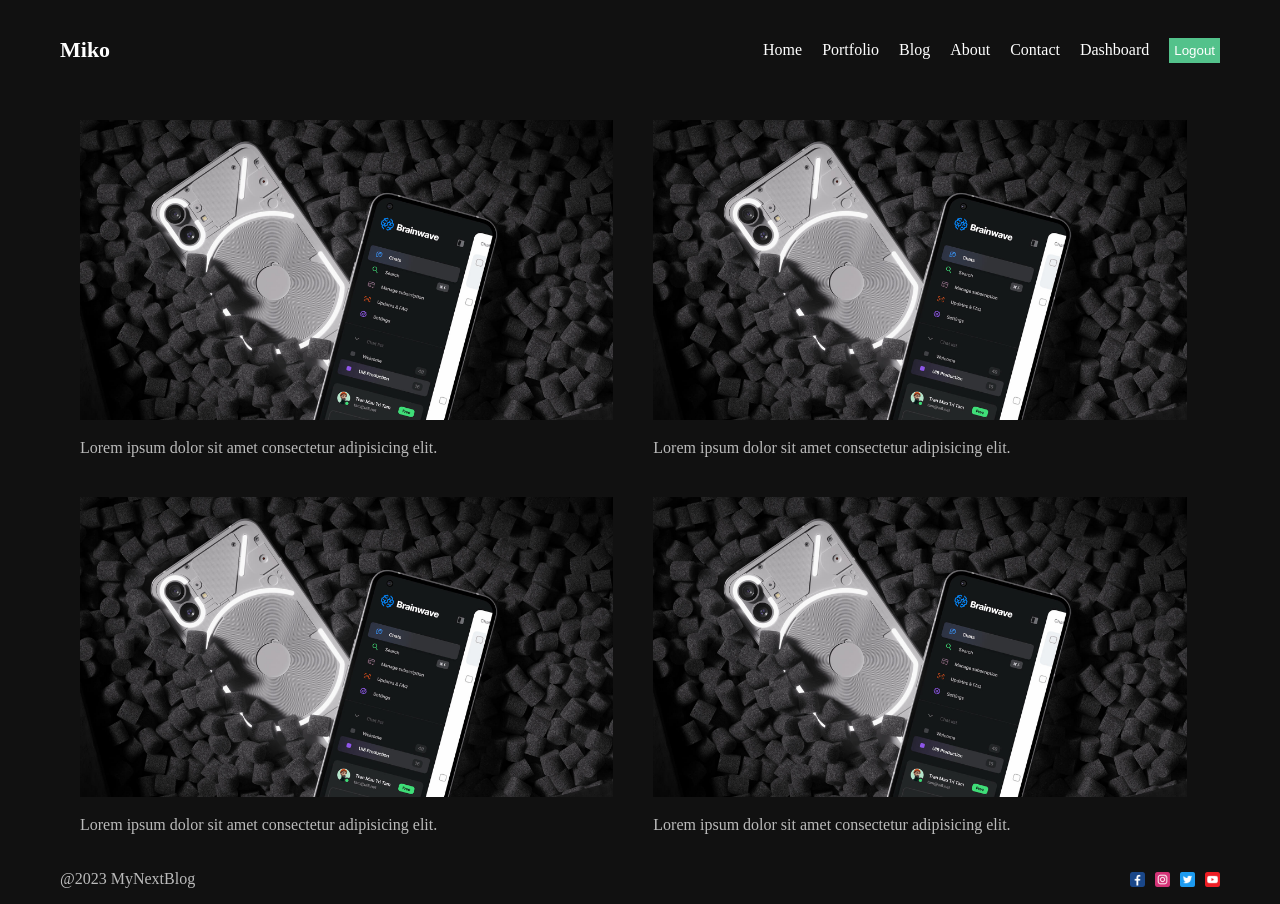
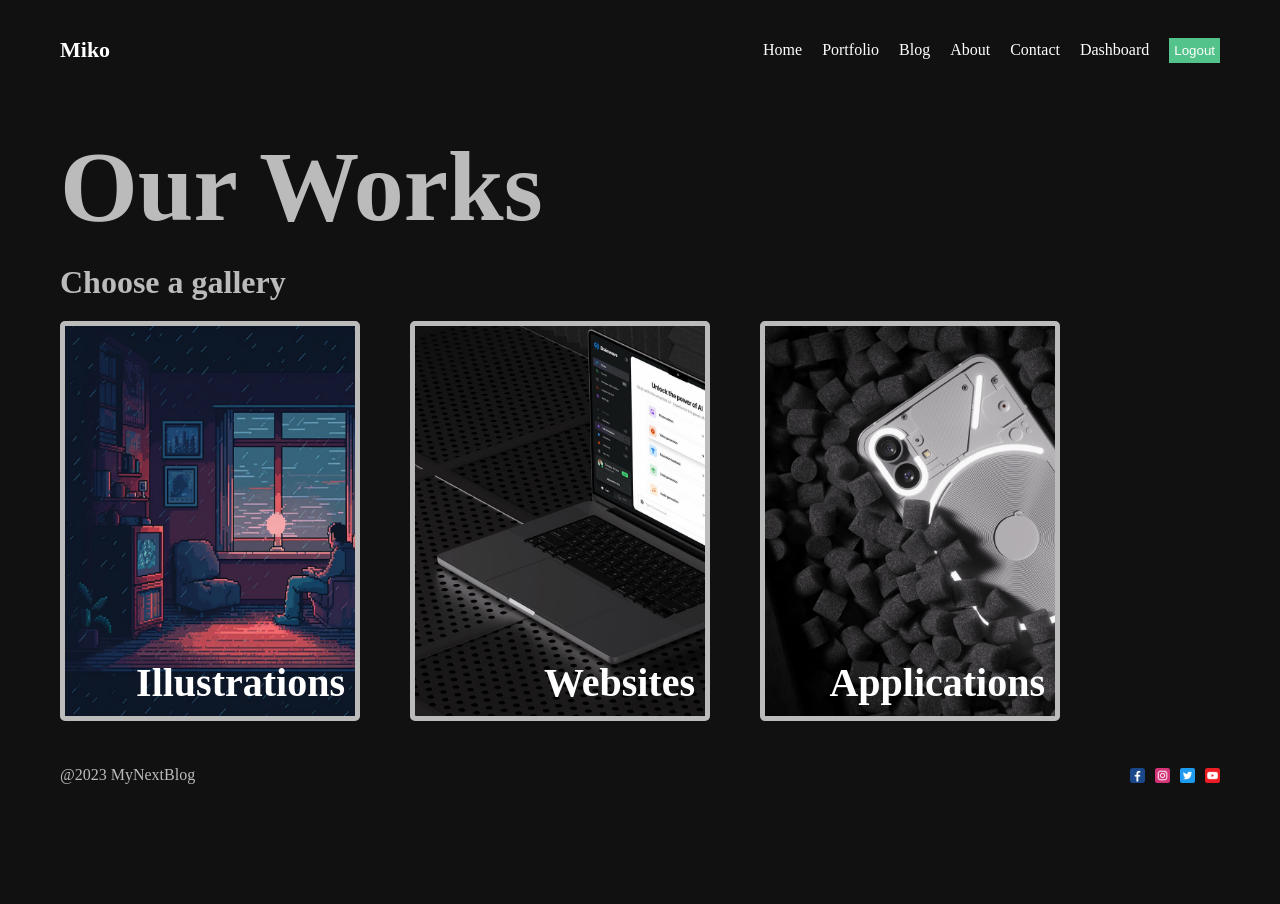
Before and after one commit to Mikydad/MyPortfolio, a Next.js app: page /portfolio in a window 1280 px wide. After the commit the page ends 800 px from the top, so only its background shows below. Built offline with nearby package versions, Linux system fonts and the light colour scheme.

Commit message:
portfolio animation and gallery added

```diff
--- /dev/null
+++ b/src/app/portfolio/layout.jsx
@@ -0,0 +1,12 @@
+import styles from './page.module.css'
+
+const layout = ({ children }) => {
+  return (
+    <div>
+        <h1 className={styles.mainTitle}>Our Works</h1>
+        {children}
+    </div>
+  )
+}
+
+export default layout
--- a/src/app/portfolio/page.jsx
+++ b/src/app/portfolio/page.jsx
@@ -1,16 +1,21 @@
+import Link from 'next/link'
 import styles from './page.module.css'
-import Projects from '@/components/projects/Projects'
-import Hero from 'public/apps.jpg'
 
 const portfolio = () => {
-  const projectText = 'Lorem ipsum dolor sit amet consectetur adipisicing elit. ';
   return (
     <div className={styles.container}>
-      <Projects imgSrc={Hero} text={projectText}/>
-      <Projects imgSrc={Hero} text={projectText}/>
-      <Projects imgSrc={Hero} text={projectText}/>
-      <Projects imgSrc={Hero} text={projectText}/>
-
+      <h1 className={styles.selectTitle}>Choose a gallery</h1>
+      <div className={styles.items}>
+        <Link href='/portfolio/illusturations' className={styles.item}>
+          <span className={styles.title}>Illustrations</span>
+        </Link>
+        <Link href='/portfolio/illusturations' className={styles.item}>
+          <span className={styles.title}>Websites</span>
+        </Link>
+        <Link href='/portfolio/illusturations' className={styles.item}>
+          <span className={styles.title}>Applications</span>
+        </Link>
+      </div>
     </div>
   )
 }
--- a/src/app/portfolio/page.module.css
+++ b/src/app/portfolio/page.module.css
@@ -1,4 +1,40 @@
 .container{
-    display: inline;
-    justify-content: space-between;
+
 }
+.mainTitle{
+    font-size: 100px;
+}
+.selectTitle{
+    margin: 20px 0px;
+}
+.items{
+    display: flex;
+    gap: 50px;
+}
+.item{
+    border: 5px solid #bbb;
+    border-radius: 5px;
+    width: 300px;
+    height: 400px;
+    position: relative;
+    background-size: cover !important;
+}
+.item:nth-child(1){
+    background: url('/illustration.png');
+}
+.item:nth-child(2){
+    background: url('/websites.jpg');
+}
+.item:nth-child(3){
+    background: url('/apps.jpg');
+}
+.title{
+    position: absolute;
+    right: 10px;
+    bottom: 10px;
+    font-size: 40px;
+    font-weight: bold;
+}
+.item:hover .title {
+    color: #53c28b;
+}
--- a/src/components/projects/Projects.jsx
+++ /dev/null
@@ -1,13 +0,0 @@
-import Image from 'next/image'
-import styles from './projects.module.css'
-
-const Projects = ({imgSrc, text}) => {
-  return (
-    <div className={styles.container}>
-    <Image src={imgSrc} className={styles.img} />
-    <p>{text}</p>
-    </div>
-  )
-}
-
-export default Projects
--- a/src/components/projects/projects.module.css
+++ /dev/null
@@ -1,12 +0,0 @@
-.container {
-    display: inline-block;
-    padding: 20px;
-
-}
-.img{
-    height: 300px;
-    width: auto;
-    margin-bottom: 15px;
-    gap: 30px;
-
-}
```
